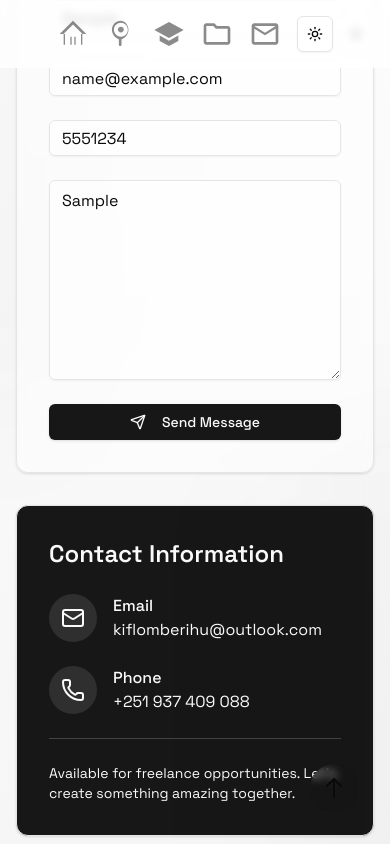
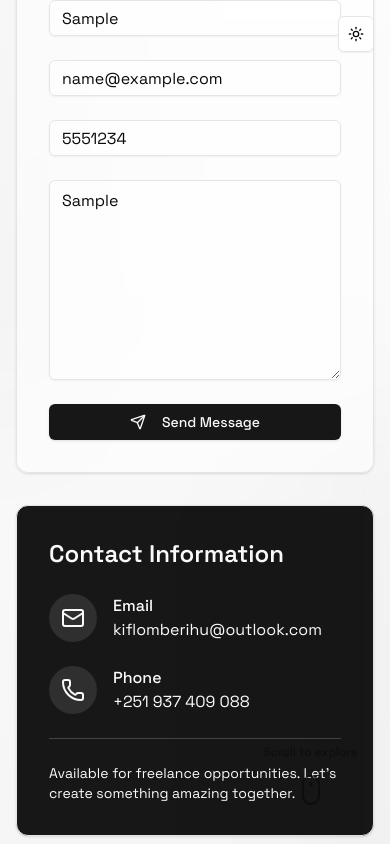
Before and after one commit to kiflomm/my-portfolio-website, a Next.js app: page / in a window 390 px wide. Both pictures are taken after typing "Sample", "name@example.com", "5551234", "Sample" into the empty fields and a click on the button "Send Message". Shown: the part 4551-5395 px from the top of the page. Built offline with nearby package versions, Linux system fonts and the light colour scheme.

Commit message:
Refactor Home page by removing navigation tooltips and adding scroll indicator component; update HeroSection styles for improved layout and responsiveness.

```diff
--- a/src/app/page.tsx
+++ b/src/app/page.tsx
@@ -6,13 +6,7 @@ import { ContactForm } from "@/components/contact-form"
 import { CustomCursor } from "@/components/custom-cursor"
 import { EducationWork } from "@/components/education-work"
 import { motion } from "framer-motion"
-import {
-  Tooltip,
-  TooltipContent,
-  TooltipProvider,
-  TooltipTrigger,
-} from "@/components/ui/tooltip"
-import { ThemeToggle } from "@/components/theme-toggle"
+import { ScrollIndicator } from "@/components/scroll-indicator"
 
 export default function Home() {
   return (
@@ -29,103 +23,6 @@ export default function Home() {
         <div className="absolute -top-1/2 -left-1/2 w-full h-full bg-gradient-to-r from-primary/5 to-transparent rounded-full blur-3xl" />
         <div className="absolute -bottom-1/2 -right-1/2 w-full h-full bg-gradient-to-l from-primary/5 to-transparent rounded-full blur-3xl" />
       </div>
-
-      {/* Navigation icons */}
-      <TooltipProvider>
-        <nav className="fixed md:right-8 md:top-1/2 md:-translate-y-1/2 md:space-y-4 z-50
-                      top-0 left-0 right-0 md:left-auto bg-background/80 backdrop-blur-sm md:bg-transparent md:backdrop-blur-none
-                      flex md:flex-col justify-center items-center space-x-4 md:space-x-0 p-4 md:p-0">
-          <Tooltip>
-            <TooltipTrigger asChild>
-              <a
-                href="#home"
-                className="block w-8 h-8 text-primary/50 hover:text-primary transition-colors"
-                aria-label="Navigate to home section"
-              >
-                <svg viewBox="0 0 24 24" fill="currentColor">
-                  <path d="M12 2L2 12h3v8h6v-6h2v6h6v-8h3L12 2zm0 2.83L19.17 12H18v8h-4v-6H10v6H6v-8H4.83L12 4.83z"/>
-                </svg>
-              </a>
-            </TooltipTrigger>
-            <TooltipContent>
-              <p>Home</p>
-            </TooltipContent>
-          </Tooltip>
-
-          <Tooltip>
-            <TooltipTrigger asChild>
-              <a
-                href="#skills"
-                className="block w-8 h-8 text-primary/50 hover:text-primary transition-colors"
-                aria-label="Navigate to skills section"
-              >
-                <svg viewBox="0 0 24 24" fill="currentColor">
-                  <path d="M11.9 2C8.2 2 5.2 5 5.2 8.7c0 3.4 2.2 6.3 5.2 7.3v4c0 .6.4 1 1 1s1-.4 1-1v-4c3-.9 5.2-3.8 5.2-7.3C17.6 5 14.6 2 11.9 2zm0 12c-2.9 0-5.2-2.3-5.2-5.3S9 3.5 11.9 3.5s5.2 2.3 5.2 5.3-2.3 5.2-5.2 5.2z"/>
-                  <path d="M11.9 6.5c-1.2 0-2.2 1-2.2 2.2s1 2.2 2.2 2.2 2.2-1 2.2-2.2-1-2.2-2.2-2.2z"/>
-                </svg>
-              </a>
-            </TooltipTrigger>
-            <TooltipContent>
-              <p>Skills</p>
-            </TooltipContent>
-          </Tooltip>
-
-          <Tooltip>
-            <TooltipTrigger asChild>
-              <a
-                href="#education"
-                className="block w-8 h-8 text-primary/50 hover:text-primary transition-colors"
-                aria-label="Navigate to education section"
-              >
-                <svg viewBox="0 0 24 24" fill="currentColor">
-                  <path d="M12 3L1 9l11 6l11-6L12 3M5 13.18v4L12 21l7-3.82v-4L12 17l-7-3.82z"/>
-                </svg>
-              </a>
-            </TooltipTrigger>
-            <TooltipContent>
-              <p>Education & Work</p>
-            </TooltipContent>
-          </Tooltip>
-
-          <Tooltip>
-            <TooltipTrigger asChild>
-              <a
-                href="#projects"
-                className="block w-8 h-8 text-primary/50 hover:text-primary transition-colors"
-                aria-label="Navigate to projects section"
-              >
-                <svg viewBox="0 0 24 24" fill="currentColor">
-                  <path d="M20 6h-8l-2-2H4c-1.1 0-2 .9-2 2v12c0 1.1.9 2 2 2h16c1.1 0 2-.9 2-2V8c0-1.1-.9-2-2-2zm0 12H4V6h5.2l2 2H20v10z"/>
-                </svg>
-              </a>
-            </TooltipTrigger>
-            <TooltipContent>
-              <p>Projects</p>
-            </TooltipContent>
-          </Tooltip>
-
-          <Tooltip>
-            <TooltipTrigger asChild>
-              <a
-                href="#contact"
-                className="block w-8 h-8 text-primary/50 hover:text-primary transition-colors"
-                aria-label="Navigate to contact section"
-              >
-                <svg viewBox="0 0 24 24" fill="currentColor">
-                  <path d="M20 4H4c-1.1 0-2 .9-2 2v12c0 1.1.9 2 2 2h16c1.1 0 2-.9 2-2V6c0-1.1-.9-2-2-2zm0 14H4V8l8 5 8-5v10zm-8-7L4 6h16l-8 5z"/>
-                </svg>
-              </a>
-            </TooltipTrigger>
-            <TooltipContent>
-              <p>Contact</p>
-            </TooltipContent>
-          </Tooltip>
-
-          <div className="md:hidden">
-            <ThemeToggle />
-          </div>
-        </nav>
-      </TooltipProvider>
 
       {/* Main content sections */}
       <section id="home">
@@ -148,36 +45,8 @@ export default function Home() {
         <ContactForm />
       </section>
 
-      {/* Scroll to top button */}
-      <TooltipProvider>
-        <Tooltip>
-          <TooltipTrigger asChild>
-            <button
-              onClick={() => window.scrollTo({ top: 0, behavior: 'smooth' })}
-              className="fixed bottom-8 right-8 p-3 bg-primary/10 hover:bg-primary/20 rounded-full backdrop-blur-sm transition-colors"
-              aria-label="Scroll to top"
-            >
-              <svg
-                xmlns="http://www.w3.org/2000/svg"
-                className="h-6 w-6"
-                fill="none"
-                viewBox="0 0 24 24"
-                stroke="currentColor"
-              >
-                <path
-                  strokeLinecap="round"
-                  strokeLinejoin="round"
-                  strokeWidth={2}
-                  d="M5 10l7-7m0 0l7 7m-7-7v18"
-                />
-              </svg>
-            </button>
-          </TooltipTrigger>
-          <TooltipContent>
-            <p>Scroll to top</p>
-          </TooltipContent>
-        </Tooltip>
-      </TooltipProvider>
+      {/* Scroll indicator */}
+      <ScrollIndicator />
     </motion.main>
   )
 }
--- /dev/null
+++ b/src/components/scroll-indicator.tsx
@@ -0,0 +1,78 @@
+"use client"
+import { motion, useScroll, useTransform } from "framer-motion"
+import { useEffect, useState } from "react"
+
+export function ScrollIndicator() {
+  const [isVisible, setIsVisible] = useState(true)
+  const { scrollY } = useScroll()
+  const opacity = useTransform(scrollY, [0, 300], [1, 0])
+  const y = useTransform(scrollY, [0, 300], [0, 20])
+
+  useEffect(() => {
+    const unsubscribe = scrollY.on("change", (latest) => {
+      setIsVisible(latest < 100)
+    })
+    return () => unsubscribe()
+  }, [scrollY])
+
+  if (!isVisible) return null
+
+  return (
+    <motion.div
+      style={{ opacity, y }}
+      className="fixed bottom-8 right-8 z-30 flex flex-col items-center gap-2 pointer-events-none"
+    >
+      <span className="text-xs md:text-sm text-foreground/60 dark:text-foreground/40 font-medium mb-1">
+        Scroll to explore
+      </span>
+      <motion.div
+        animate={{
+          y: [0, 8, 0],
+        }}
+        transition={{
+          duration: 1.5,
+          repeat: Infinity,
+          ease: "easeInOut",
+        }}
+        className="relative"
+      >
+        {/* Mouse Icon */}
+        <svg
+          width="24"
+          height="40"
+          viewBox="0 0 24 40"
+          fill="none"
+          xmlns="http://www.w3.org/2000/svg"
+          className="text-foreground/70 dark:text-foreground/50"
+        >
+          {/* Mouse body */}
+          <rect
+            x="4"
+            y="4"
+            width="16"
+            height="28"
+            rx="8"
+            stroke="currentColor"
+            strokeWidth="2"
+            fill="none"
+          />
+          {/* Scroll wheel */}
+          <motion.circle
+            cx="12"
+            cy="12"
+            r="2"
+            fill="currentColor"
+            animate={{
+              cy: [12, 20, 12],
+            }}
+            transition={{
+              duration: 1.5,
+              repeat: Infinity,
+              ease: "easeInOut",
+            }}
+          />
+        </svg>
+      </motion.div>
+    </motion.div>
+  )
+}
```
Also changed, not shown: src/components/hero-section.tsx (+29 -27 lines).
